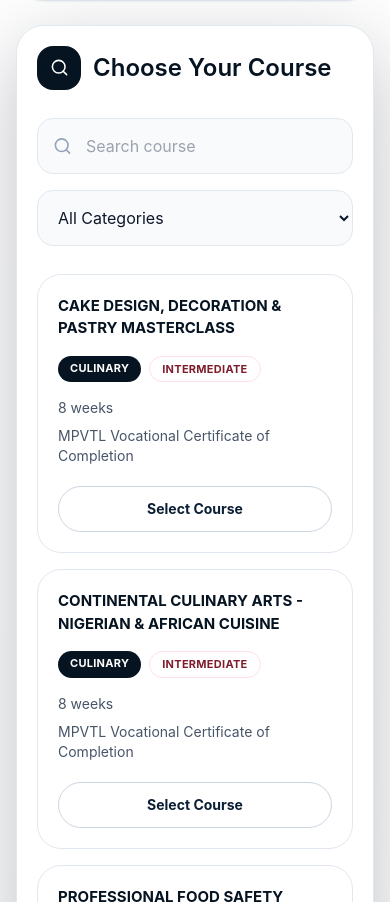
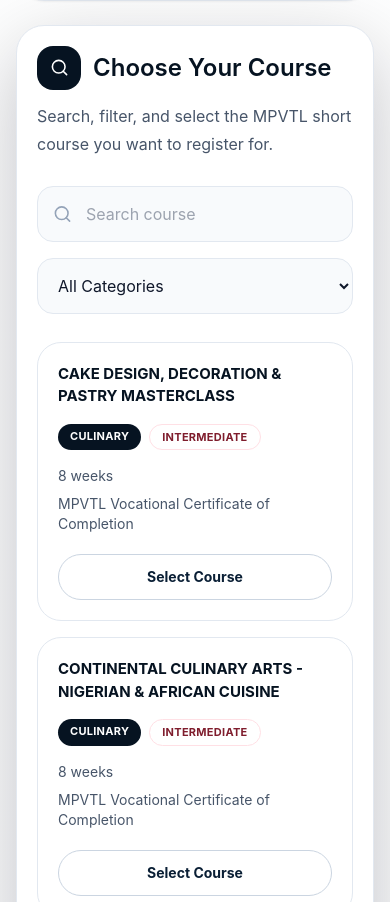
Before and after one commit to ThriveCompany/mpvtl-registration, a Next.js app: page /register in a window 390 px wide. Shown: the part 906-1808 px from the top of the page. Built offline with nearby package versions, Linux system fonts and the light colour scheme.

Commit message:
Restore course helper text on smaller screens

```diff
--- a/app/register/page.tsx
+++ b/app/register/page.tsx
@@ -1017,6 +1017,9 @@ function CourseStep(props: {
   return (
     <div>
       <StepHeader icon={<Search />} title="Choose Your Course" compactIcon />
+      <p className="mt-3 max-w-3xl leading-7 text-slate-600 sm:ml-[4.5rem] xl:hidden">
+        Search, filter, and select the MPVTL short course you want to register for.
+      </p>
 
       <div className="mt-7 grid gap-4 md:grid-cols-[1fr_280px]">
         <label className="relative block">
```
